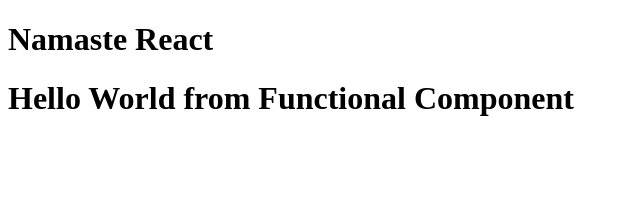
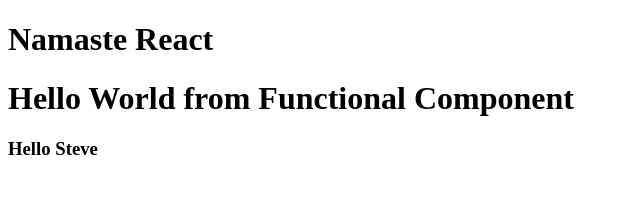
Before and after one commit to Steve-Anson/namaste-react, a React (Vite) app: page / in a window 1280 px wide. Shown: the top 210 px of the page, without its empty margins (0-640 px from the left). Built offline with nearby package versions, Linux system fonts and the light colour scheme.

Commit message:
Insert React element inside Component

```diff
--- a/App.js
+++ b/App.js
@@ -3,10 +3,13 @@
 
 const Title = () => <h1>Namaste React</h1>;
 
+const title = <h3>Hello Steve</h3>;
+
 const HeadingComponent = () => (
   <div id="container">
     <Title />
     <h1 className="heading">Hello World from Functional Component</h1>
+    {title}
   </div>
 );
 
```
